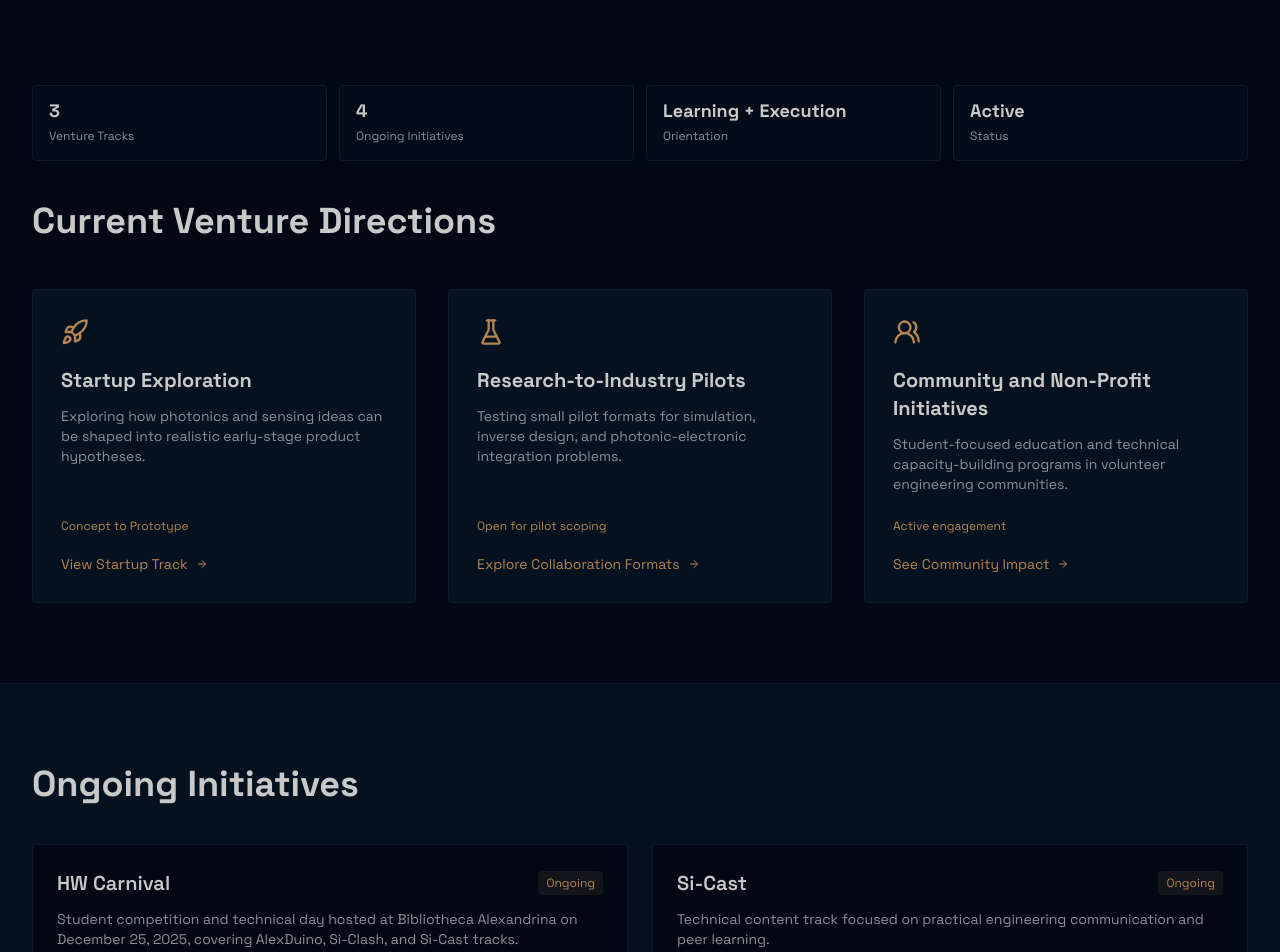
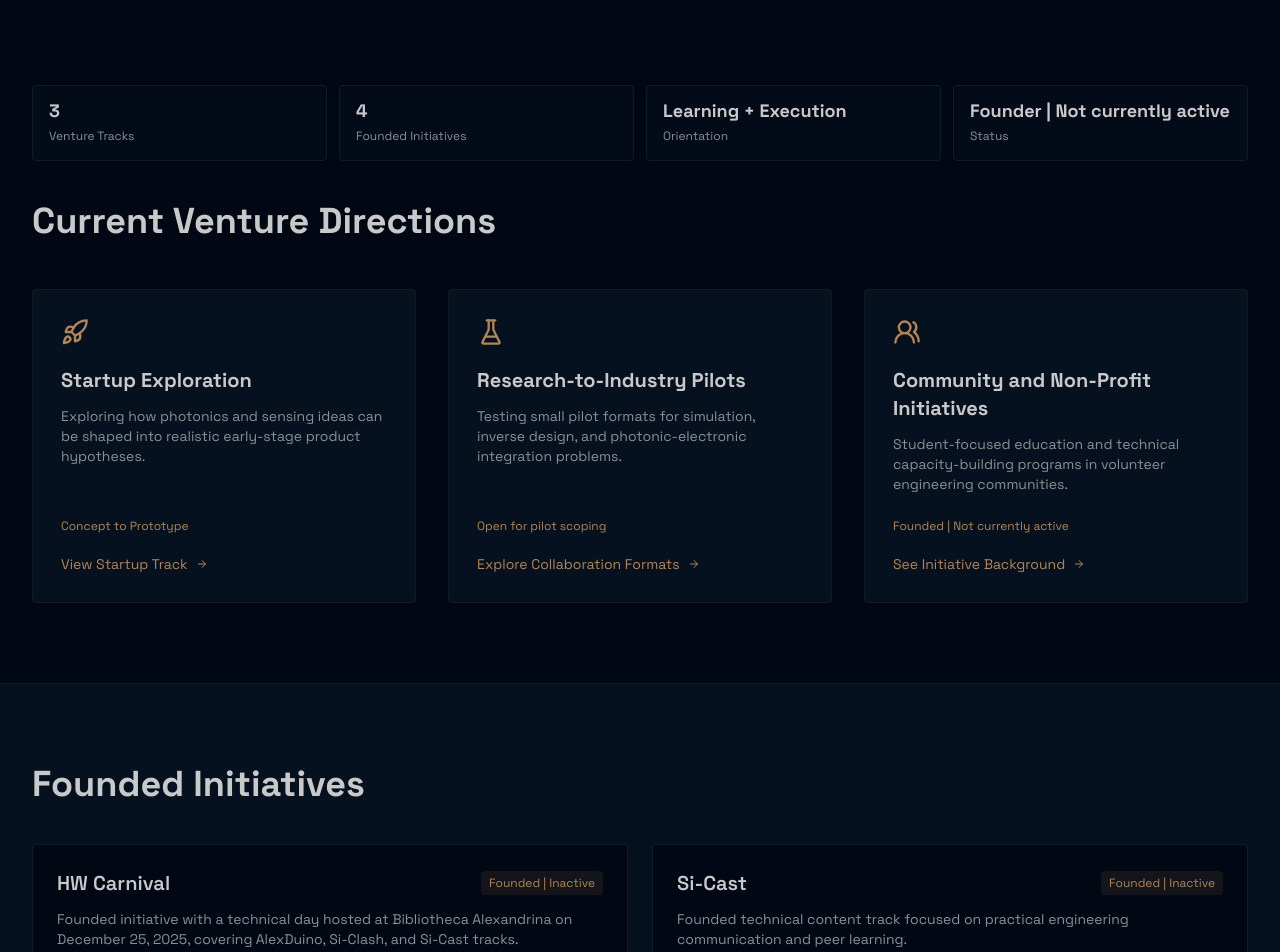
Before and after one commit to iabdul-aal/iabdul-aal.github.io, a Next.js app: page /ventures in a window 1280 px wide. Shown: the part 460-1412 px from the top of the page. Built offline with nearby package versions, Linux system fonts and the light colour scheme.

Commit message:
fix: limit talks to speaking sessions and mark initiatives as founded inactive

```diff
--- a/app/about/page.tsx
+++ b/app/about/page.tsx
@@ -493,8 +493,8 @@ export default async function AboutPage() {
             <section id="ventures" className={sectionCardClass}>
               <h2 className="text-2xl font-bold mb-4">Ventures</h2>
               <p className="text-sm text-muted-foreground">
-                Alongside research, I am exploring venture and community projects to test practical applications of what I
-                am learning.
+                Alongside research, I founded several venture and community projects to test practical applications of
+                technical ideas. I am currently not active in day-to-day initiative operations.
               </p>
               <div className="mt-4">
                 <Button asChild variant="outline">
--- a/app/news/page.tsx
+++ b/app/news/page.tsx
@@ -16,15 +16,15 @@ export default function HighlightsPage() {
       date: "2025",
       category: "Initiative",
       description:
-        "Contributed to organizing HW Carnival, a funded student hardware initiative with public feature coverage.",
+        "Founded HW Carnival, a funded student hardware initiative with public feature coverage.",
       link: socialLinks.hwCarnivalFeature,
     },
     {
       title: "Expansion of Initiative Tracks (Si-Cast, Si-Clash, AlexDuino)",
-      date: "Ongoing",
+      date: "Founded in 2025 (currently inactive)",
       category: "Initiatives",
       description:
-        "Continued development of Si-Cast, Si-Clash, and AlexDuino as student-facing technical learning tracks.",
+        "Founded Si-Cast, Si-Clash, and AlexDuino as student-facing technical learning tracks; I am no longer active in daily operations.",
       link: "/ventures",
     },
     {
@@ -93,7 +93,7 @@ export default function HighlightsPage() {
           <div className="space-y-6 max-w-4xl">
             <h1 className="text-5xl md:text-6xl font-bold tracking-tight text-balance">Highlights</h1>
             <p className="text-xl md:text-2xl text-muted-foreground">
-              Selected updates from my ongoing research, training, and student-led technical activities.
+              Selected updates from my research, training, and initiative history.
             </p>
           </div>
         </div>
--- a/app/page.tsx
+++ b/app/page.tsx
@@ -47,7 +47,7 @@ export default function Home() {
     {
       title: "Initiatives Overview",
       description:
-        "HW Carnival student initiative held a technical day at Bibliotheca Alexandrina on December 25, 2025 with AlexDuino, Si-Clash, and Si-Cast tracks.",
+        "I founded HW Carnival, Si-Cast, Si-Clash, and AlexDuino; the HW Carnival technical day was held at Bibliotheca Alexandrina on December 25, 2025.",
       href: "/ventures",
       cta: "Explore ventures",
     },
--- a/app/ventures/non-profit/page.tsx
+++ b/app/ventures/non-profit/page.tsx
@@ -4,14 +4,14 @@ import { ArrowLeft, Users } from "lucide-react"
 
 export const metadata = {
   title: "Community Initiatives",
-  description: "Community and non-profit work focused on technical education access and student support.",
+  description: "Founded community and non-profit initiatives focused on technical education access and student support.",
 }
 
 export default function NonProfitPage() {
   const initiatives = [
     {
       name: "IEEE SSCS Student Chapter",
-      role: "Chapter Chair",
+      role: "Former Chapter Chair",
       period: "Feb 2025 - Oct 2025",
       description:
         "Supported chapter restructuring, coordinated volunteers, and helped organize technical events with industry and academic experts.",
@@ -19,26 +19,26 @@ export default function NonProfitPage() {
     },
     {
       name: "HW Carnival Technical Day",
-      role: "Program Lead (SSCS Chapter)",
+      role: "Founder (Former Program Lead)",
       period: "Dec 25, 2025",
       description:
-        "Helped deliver competition finals and technical activities at Bibliotheca Alexandrina under the HW Carnival initiative.",
+        "Founded the initiative and helped deliver competition finals and technical activities at Bibliotheca Alexandrina.",
       impact: ["AlexDuino track", "Si-Clash track", "Si-Cast track"],
     },
     {
       name: "Education Clinic",
-      role: "General Coordinator",
+      role: "Founder and Former General Coordinator",
       period: "Aug 2021 - Sep 2023",
       description:
-        "Contributed to coordinating a volunteer organization focused on educational access and upskilling programs across MENA.",
+        "Founded and coordinated a volunteer organization focused on educational access and upskilling programs across MENA.",
       impact: ["250k+ students reached", "80+ team members", "3 core programs"],
     },
   ]
 
   const summaryStats = [
-    { label: "Initiatives", value: String(initiatives.length) },
+    { label: "Founded Initiatives", value: String(initiatives.length) },
     { label: "Focus", value: "Community Impact" },
-    { label: "Mode", value: "Education + Volunteer Work" },
+    { label: "Mode", value: "Founder | Not currently active" },
   ]
 
   return (
@@ -51,7 +51,8 @@ export default function NonProfitPage() {
           </Link>
           <h1 className="text-4xl md:text-6xl font-bold tracking-tight text-balance mb-6">Non-Profit Initiatives</h1>
           <p className="text-lg md:text-xl text-muted-foreground max-w-2xl">
-            I contribute to these initiatives to widen access to technical learning, research exposure, and engineering mentorship.
+            I founded these initiatives to widen access to technical learning, research exposure, and engineering mentorship.
+            I am currently not active in operating these programs.
           </p>
         </div>
 
--- a/app/ventures/page.tsx
+++ b/app/ventures/page.tsx
@@ -7,7 +7,7 @@ import { socialLinks } from "@/lib/social-links"
 export const metadata = {
   title: "Ventures",
   description:
-    "Early-stage venture directions across startup exploration, technical pilots, and student community programs.",
+    "Founded initiatives and venture directions across startup exploration, technical pilots, and student community programs.",
 }
 
 export default function VenturesPage() {
@@ -36,45 +36,45 @@ export default function VenturesPage() {
         "Student-focused education and technical capacity-building programs in volunteer engineering communities.",
       icon: Users2,
       href: "/ventures/non-profit",
-      cta: "See Community Impact",
-      stage: "Active engagement",
+      cta: "See Initiative Background",
+      stage: "Founded | Not currently active",
     },
   ]
 
-  const ongoingInitiatives = [
+  const foundedInitiatives = [
     {
       name: "HW Carnival",
       summary:
-        "Student competition and technical day hosted at Bibliotheca Alexandrina on December 25, 2025, covering AlexDuino, Si-Clash, and Si-Cast tracks.",
-      status: "Ongoing",
+        "Founded initiative with a technical day hosted at Bibliotheca Alexandrina on December 25, 2025, covering AlexDuino, Si-Clash, and Si-Cast tracks.",
+      status: "Founded | Inactive",
       href: socialLinks.hwCarnivalEvent,
     },
     {
       name: "Si-Cast",
       summary:
-        "Technical content track focused on practical engineering communication and peer learning.",
-      status: "Ongoing",
+        "Founded technical content track focused on practical engineering communication and peer learning.",
+      status: "Founded | Inactive",
       href: socialLinks.siCastYoutube,
     },
     {
       name: "Si-Clash",
       summary:
-        "Challenge-oriented track for improving practical design thinking and implementation skills.",
-      status: "Ongoing",
+        "Founded challenge-oriented track for improving practical design thinking and implementation skills.",
+      status: "Founded | Inactive",
     },
     {
       name: "AlexDuino",
       summary:
-        "Hands-on prototyping track centered on embedded systems and real hardware execution.",
-      status: "Ongoing",
+        "Founded hands-on prototyping track centered on embedded systems and real hardware execution.",
+      status: "Founded | Inactive",
     },
   ]
 
   const summaryStats = [
     { label: "Venture Tracks", value: String(ventureTracks.length) },
-    { label: "Ongoing Initiatives", value: String(ongoingInitiatives.length) },
+    { label: "Founded Initiatives", value: String(foundedInitiatives.length) },
     { label: "Orientation", value: "Learning + Execution" },
-    { label: "Status", value: "Active" },
+    { label: "Status", value: "Founder | Not currently active" },
   ]
 
   return (
@@ -85,8 +85,8 @@ export default function VenturesPage() {
           <div className="space-y-6 max-w-3xl">
             <h1 className="text-4xl md:text-6xl font-bold tracking-tight text-balance">Ventures</h1>
             <p className="text-lg md:text-2xl text-muted-foreground">
-              I am using ventures as a learning and execution track to test technical ideas through small pilots and
-              student-focused programs.
+              I founded these initiatives to build practical student-focused technical programs. I am currently not
+              active in daily initiative operations.
             </p>
             <Button asChild size="lg" className="w-full sm:w-auto">
               <Link href="/contact">
@@ -134,9 +134,9 @@ export default function VenturesPage() {
 
       <section className="py-16 md:py-20 bg-card border-y border-border">
         <div className="max-w-7xl mx-auto px-4 sm:px-6 lg:px-8">
-          <h2 className="text-3xl md:text-4xl font-bold text-foreground mb-10">Ongoing Initiatives</h2>
+          <h2 className="text-3xl md:text-4xl font-bold text-foreground mb-10">Founded Initiatives</h2>
           <div className="grid grid-cols-1 md:grid-cols-2 gap-6">
-            {ongoingInitiatives.map((item) => (
+            {foundedInitiatives.map((item) => (
               <article key={item.name} className="p-6 rounded-xl border border-border bg-background">
                 <div className="flex items-center justify-between gap-3 mb-3">
                   <h3 className="text-xl font-semibold text-foreground">{item.name}</h3>
--- a/talks.json
+++ b/talks.json
@@ -1,114 +1,4 @@
 [
-  {
-    "title": "Si-Cast Ep10: Wireless Communication Standards: Design, Modeling, and Analysis",
-    "event": "Si-Cast Session",
-    "date": "2025-11-28",
-    "year": "2025",
-    "url": "https://www.youtube.com/watch?v=V1bdGwbxzSM",
-    "source": "Si-Cast",
-    "format": "Talk and Workshop",
-    "featured": false
-  },
-  {
-    "title": "Si-Cast Ep9: AI & Emerging Trends in Silicon Verification: From SoC Complexity to Design Confidence",
-    "event": "Si-Cast Session",
-    "date": "2025-11-03",
-    "year": "2025",
-    "url": "https://www.youtube.com/watch?v=3txCkxxm2_4",
-    "source": "Si-Cast",
-    "format": "Talk and Workshop",
-    "featured": false
-  },
-  {
-    "title": "Si-Cast Ep8: Quantum Computing: Basics and Applications",
-    "event": "Si-Cast Session",
-    "date": "2025-10-04",
-    "year": "2025",
-    "url": "https://www.youtube.com/watch?v=doEI_xnf2Ro",
-    "source": "Si-Cast",
-    "format": "Talk and Workshop",
-    "featured": false
-  },
-  {
-    "title": "Si-Cast Ep7: Computer Architecture: Present and Projected Future",
-    "event": "Si-Cast Session",
-    "date": "2025-10-04",
-    "year": "2025",
-    "url": "https://www.youtube.com/watch?v=XVun7Iif-ak",
-    "source": "Si-Cast",
-    "format": "Talk and Workshop",
-    "featured": false
-  },
-  {
-    "title": "Si-Cast Ep6: The Role of DSP and Wireline Communications in Powering AI",
-    "event": "Si-Cast Session",
-    "date": "2025-10-04",
-    "year": "2025",
-    "url": "https://www.youtube.com/watch?v=GfGq0rQ4omA",
-    "source": "Si-Cast",
-    "format": "Talk and Workshop",
-    "featured": false
-  },
-  {
-    "title": "Si-Cast Ep5: Integrated Photonics for Datacenter Interconnects and Optics Landscape in Egypt",
-    "event": "Si-Cast Session",
-    "date": "2025-10-04",
-    "year": "2025",
-    "url": "https://www.youtube.com/watch?v=9tkCn2eXlH8",
-    "source": "Si-Cast",
-    "format": "Talk and Workshop",
-    "featured": false
-  },
-  {
-    "title": "Si-Cast Ep4: Technology Computer Aided Design (TCAD) in CMOS Process and Device Simulation",
-    "event": "Si-Cast Session",
-    "date": "2025-10-04",
-    "year": "2025",
-    "url": "https://www.youtube.com/watch?v=viJgBP8r0bE",
-    "source": "Si-Cast",
-    "format": "Talk and Workshop",
-    "featured": false
-  },
-  {
-    "title": "Si-Cast Ep3: How to Succeed as a Graduate in Silicon Engineering: Skills, Mindset & Impact",
-    "event": "Si-Cast Session",
-    "date": "2025-10-04",
-    "year": "2025",
-    "url": "https://www.youtube.com/watch?v=hoCJ2io_pMI",
-    "source": "Si-Cast",
-    "format": "Talk and Workshop",
-    "featured": false
-  },
-  {
-    "title": "Si-Cast Ep3 (Q&A): How to Succeed as a Graduate in Silicon Engineering: Skills, Mindset & Impact",
-    "event": "Si-Cast Session",
-    "date": "2025-10-04",
-    "year": "2025",
-    "url": "https://www.youtube.com/watch?v=s0dBHQja83c",
-    "source": "Si-Cast",
-    "format": "Talk and Workshop",
-    "featured": false
-  },
-  {
-    "title": "Si-Cast Ep2: Introduction to the Operating Principles of Digital Phase-Locked Loops",
-    "event": "Si-Cast Session",
-    "date": "2025-10-04",
-    "year": "2025",
-    "url": "https://www.youtube.com/watch?v=cqsHLsSL1R4",
-    "source": "Si-Cast",
-    "format": "Talk and Workshop",
-    "featured": false
-  },
-  {
-    "title": "Si-Cast Ep1: Emerging Technologies in the Semiconductors Industry",
-    "event": "Si-Cast Session",
-    "date": "2025-09-14",
-    "year": "2025",
-    "url": "https://www.youtube.com/watch?v=f4Y_0Zf-mkw",
-    "source": "Si-Cast",
-    "format": "Talk and Workshop",
-    "featured": false
-  },
   {
     "title": "ECE Unlocked | Technical Orientations '26' | Islam I. Abdulaal",
     "event": "Featured Public Talk",
```
Also changed, not shown: app/talks/page.tsx (+4 -4 lines), talk_sources.json (+1 -7 lines).
